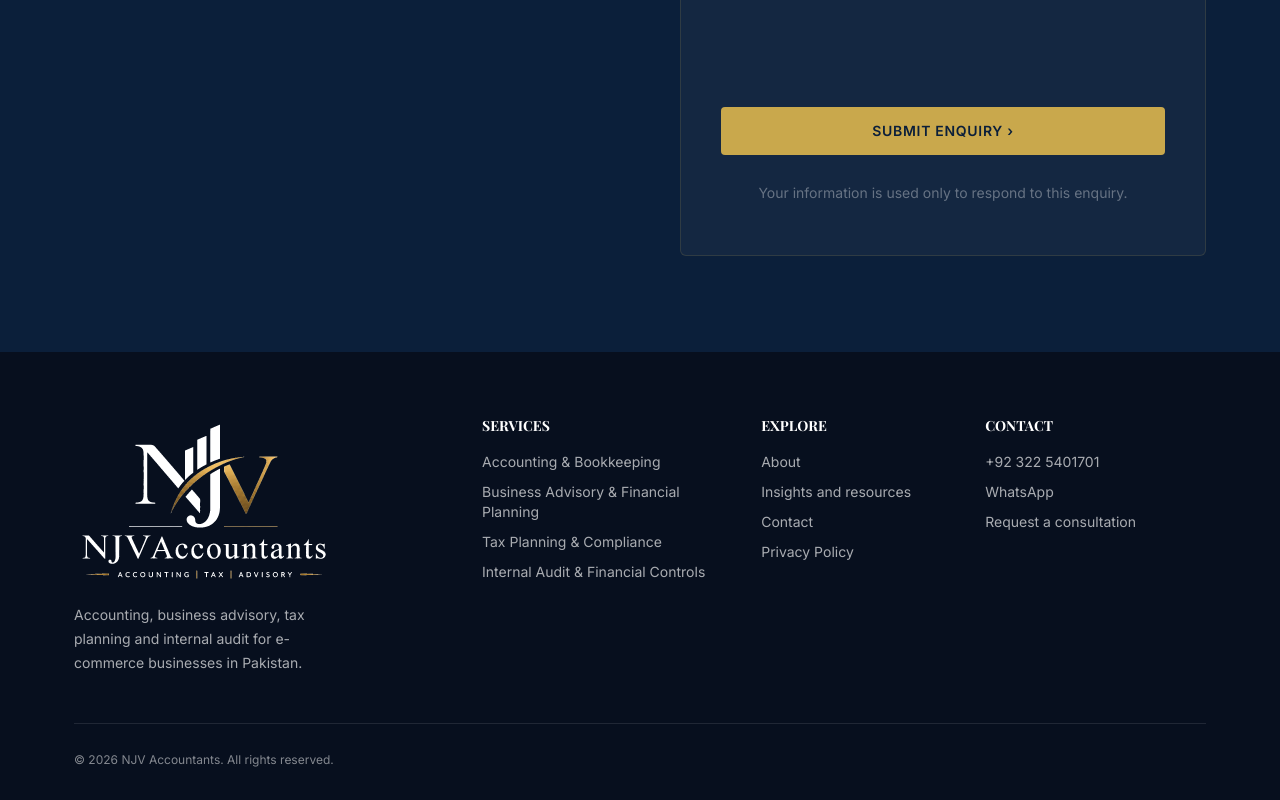
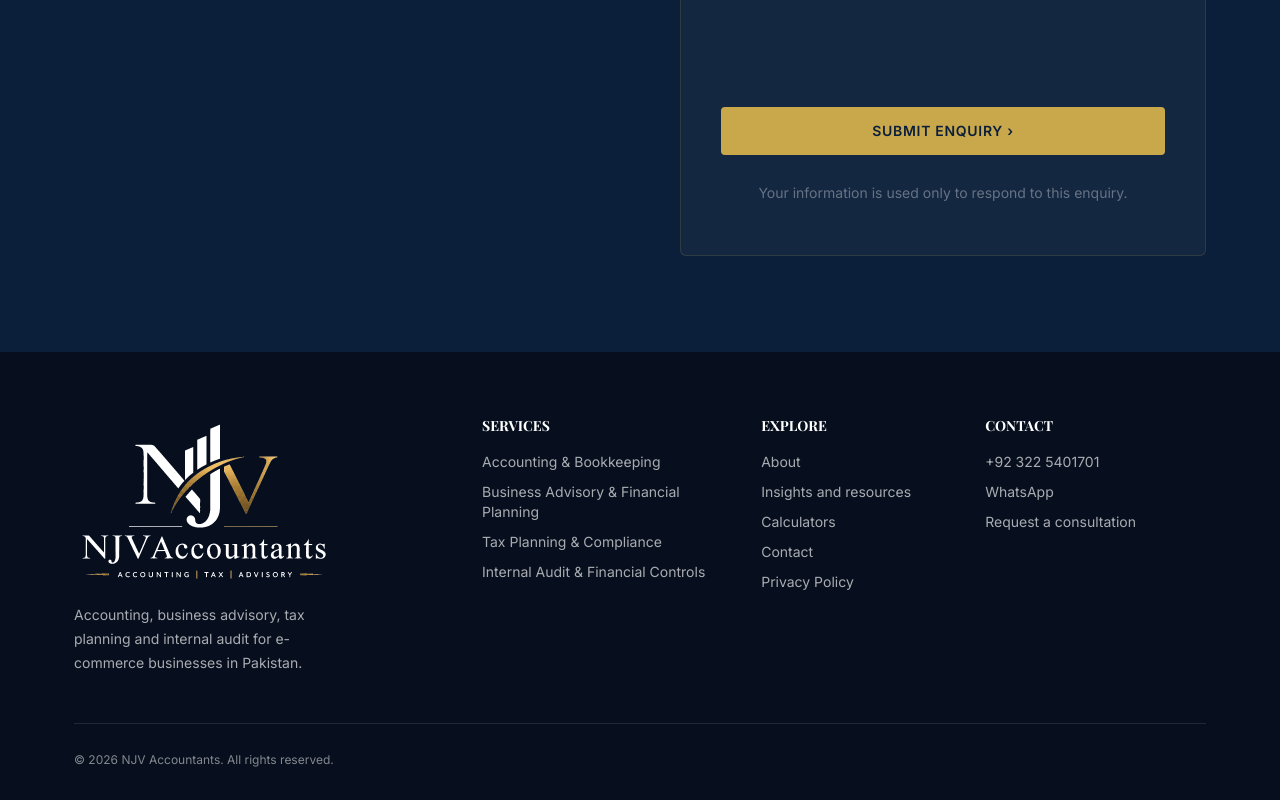
Before and after one commit to NomanSEO/NJVaccountants, a Next.js app: page /contact in a window 1280 px wide. Shown: the part 1235-2035 px from the top of the page. Built offline with nearby package versions, Linux system fonts and the light colour scheme; no server answers.

Commit message:
Restore calculator links in site navigation

```diff
--- a/src/components/Footer.tsx
+++ b/src/components/Footer.tsx
@@ -53,6 +53,11 @@ export default function Footer() {
                 </Link>
               </li>
               <li>
+                <Link href="/calculators" className="hover:text-gold no-underline">
+                  Calculators
+                </Link>
+              </li>
+              <li>
                 <Link href="/contact" className="hover:text-gold no-underline">
                   Contact
                 </Link>
--- a/src/components/navigation.ts
+++ b/src/components/navigation.ts
@@ -18,5 +18,6 @@ export const NAV_LINKS: NavLinkItem[] = [
   },
   { href: "/about", label: "About" },
   { href: "/blog", label: "Resources" },
+  { href: "/calculators", label: "Calculators" },
   { href: "/contact", label: "Contact" },
 ];
```
Also changed, not shown: 1 other file (tests, documents, lock files or other folders).
